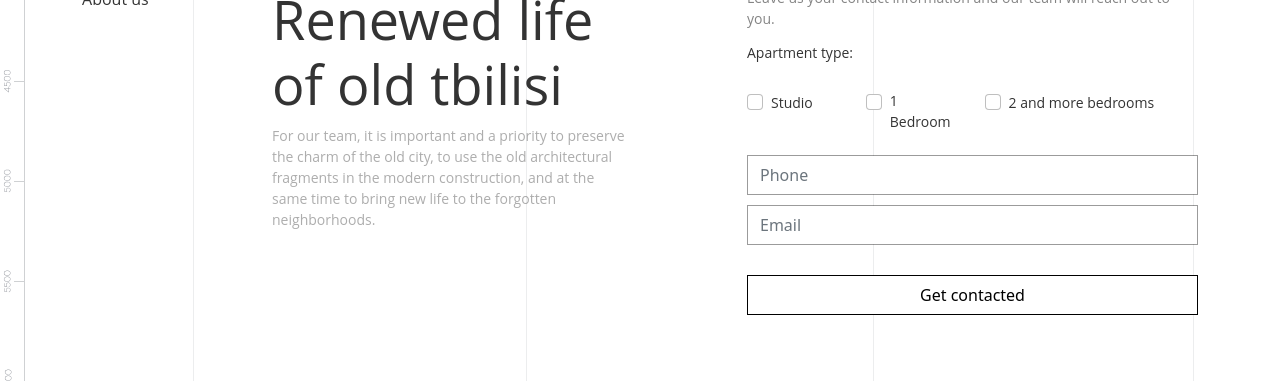
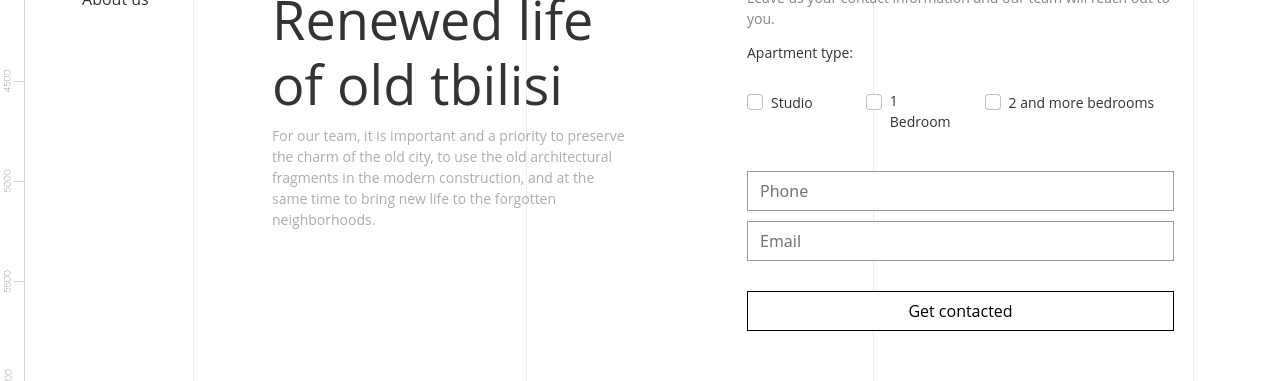
Before and after one commit to G-Apxo/Apart, a Next.js app: page / in a window 1280 px wide. Shown: the part 719-1100 px from the top of the page. Built offline with nearby package versions, Linux system fonts and the light colour scheme.

Commit message:
contact pages rewriting system

```diff
--- a/src/components/Contactform/contact.js
+++ b/src/components/Contactform/contact.js
@@ -1,15 +1,15 @@
 import React from 'react'
-import { Nav, Button,Row,Container,input } from 'react-bootstrap'
+import { Nav, Button,Row,Container,input,Col,Form } from 'react-bootstrap'
 function contact() {
 return (
 <Container>
    <Row className="justify-content-between container-marginer" >
-      <div className='col-1'>
+      <Col xs="1">
          <p>
             About us
          </p>
-      </div>
-      <div className='col-4'>
+      </Col>
+      <Col xs="4"  >
          <h2 className='section1-title'>
          Renewed life of old tbilisi
          </h2>
@@ -18,59 +18,81 @@ return (
             to use the old architectural fragments in the modern construction,
             and at the same time to bring new life to the forgotten neighborhoods.
          </p>
-      </div>
-      <div className='col-5'>
+      </Col>
+      <Col xs="5">
          <p className='section1-form-text'>
             Leave us your contact information and our team will reach out to you.
          </p>
          <h4 className='section-1-form-subtext'>Apartment type:</h4>
          <Row>
-            <div className='col-3'>
-               <div className="form-check">
-                  <input type="checkbox" className="form-check-input" name="updates" id="updates" value="1"/>
-                  <label htmlFor="updates" className="form-check-label">Studio</label>
-               </div>
-            </div>
-            <div className='col-3'>
-               <div className="form-check">
-                  <input type="checkbox" className="form-check-input" name="updates" id="updates" value="1"/>
-                  <label htmlFor="updates" className="form-check-label">1 Bedroom</label>
-               </div>
-            </div>
-            <div className='col-6'>
-               <div className="form-check">
-                  <input type="checkbox" className="form-check-input" name="updates" id="updates" value="1"/>
-                  <label htmlFor="updates" className="form-check-label">2 and more bedrooms</label>
-               </div>
-            </div>
-            <section className="mb-4">
-               <div className="row">
-                  <div className="col-md-12 mb-md-0 mb-5">
-                     <form id="contact-form" name="contact-form" action="mail.php" method="POST">
-                        <div className="row">
-                           <div className="col-md-12">
+            <Col xs="3">
+               <Form>
+               {['checkbox'].map((type) => (
+                  <div key={`inline-${type}`} className="mb-3">
+                     <Form.Check
+                     inline
+                     label="Studio"
+                     name="group1"
+                     type={type}
+                     id={`inline-${type}-1`}
+                     />
+                  </div>
+               ))}
+               </Form>
+            </Col>
+            <Col xs="3">
+               <Form>
+               {['checkbox'].map((type) => (
+                  <div key={`inline-${type}`} className="mb-3">
+                     <Form.Check
+                     inline
+                     label="1 Bedroom"
+                     name="group1"
+                     type={type}
+                     id={`inline-${type}-2`}
+                     />
+                  </div>
+               ))}
+               </Form>
+            </Col>
+            <Col xs="6" className='col-6'>
+            <Form>
+               {['checkbox'].map((type) => (
+                  <div key={`inline-${type}`} className="mb-3">
+                     <Form.Check
+                     inline
+                     label="2 and more bedrooms"
+                     name="group1"
+                     type={type}
+                     id={`inline-${type}-2`}
+                     />
+                  </div>
+               ))}
+               </Form>
+            </Col>
+               <Row className="mb-4">
+                  <Col xs="12" className="mb-md-0 mb-5">
+                     <Form id="contact-form" name="contact-form" action="mail.php" method="POST">
+                        <Row>
+                           <Col xs="12">
                               <div className="md-form mb-0">
-                                 <input type="text" id="name" name="name" className="form-control input__main" placeholder='Phone'/>
-
+                                 <Form.Control type="text" id="name" name="name" className="form-control input__main" placeholder='Phone'/>
                               </div>
-                           </div>
-                           <div className="col-md-12">
+                           </Col>
+                           <Col xs="12" >
                               <div className="md-form mb-0">
-                                 <input type="text" id="email" name="email" className="form-control input__main" placeholder='Email'/>
-
+                                 <Form.Control type="text" id="email" name="email" className="form-control input__main" placeholder='Email'/>
                               </div>
-                           </div>
-                        </div>
-                     </form>
+                           </Col>
+                        </Row>
+                     </Form>
                      <div className="text-center text-md-left">
-                        <button className="btn-send">Get contacted</button>
+                        <Button className="btn-send">Get contacted</Button>
                      </div>
-                     <div className="status"></div>
-                  </div>
-               </div>
-            </section>
+                  </Col>
+               </Row>
          </Row>
-      </div>
+      </Col>
    </Row>
 </Container>
 )
--- a/styles/globals.css
+++ b/styles/globals.css
@@ -522,9 +522,10 @@ a.nav-link {
 }
 .btn-send {
   width: 100%;
-  background-color: #fff;
-  border: 1px solid black;
-  color: #000;
+  background-color: #fff !important;
+  border: 1px solid black !important;
+  color: #000 !important;
+  border-radius: 0px !important;
   height: 40px;
   /* max-width: 70%; */
 }
```
Also changed, not shown: pages/Contact.jsx (+6 -6 lines).
